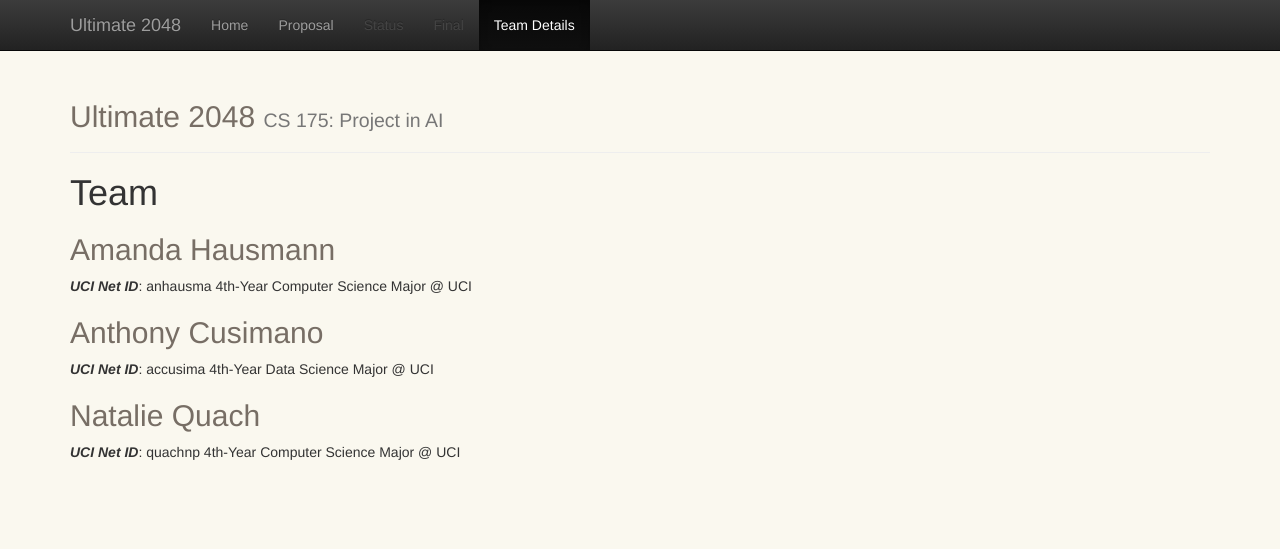
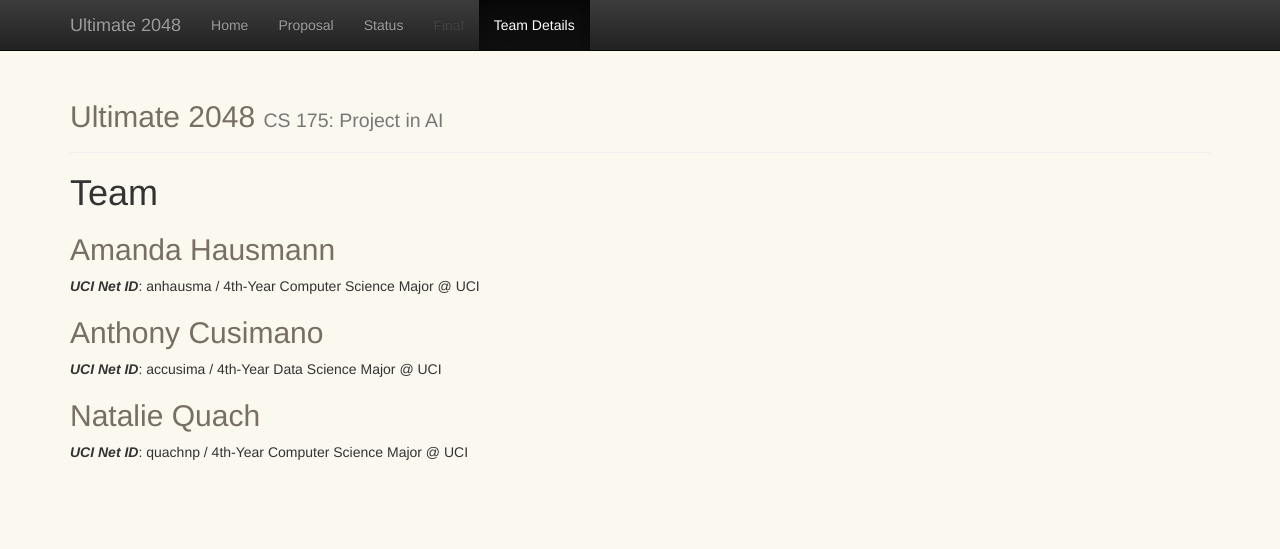
Before and after one commit to AnthonyCusi/ultimate-2048, a Jekyll site: the page built from docs/team.md, in a window 1280 px wide. Shown: the top 549 px of the page. Built offline with Jekyll 4.4.1, drawn with Linux system fonts in a browser that asks for light colours.

```diff
--- a/docs/team.md
+++ b/docs/team.md
@@ -7,13 +7,13 @@ title:  Team
 
 
 ## Amanda Hausmann
-***UCI Net ID***: anhausma
+***UCI Net ID***: anhausma /
 4th-Year Computer Science Major @ UCI
 
 ## Anthony Cusimano
-***UCI Net ID***: accusima
+***UCI Net ID***: accusima /
 4th-Year Data Science Major @ UCI
 
 ## Natalie Quach
-***UCI Net ID***: quachnp
+***UCI Net ID***: quachnp /
 4th-Year Computer Science Major @ UCI
```
Also changed, not shown: docs/status.md (added, +16 -0 lines).
